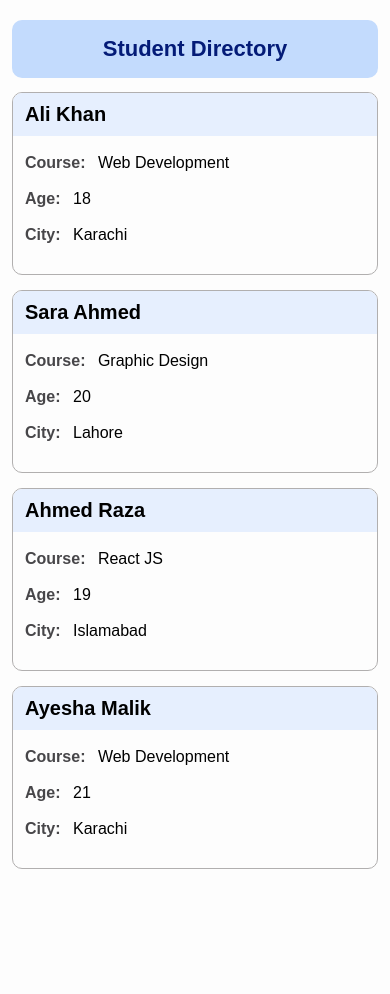
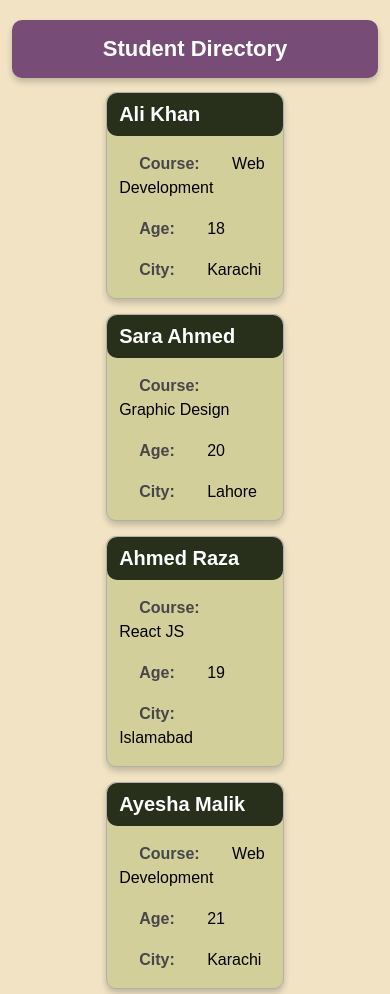
Before and after one commit to amctech106/react-card-assignment, a Preact app: page / in a window 390 px wide. Before the commit the page ends 874 px from the top, so only its background shows below. Built offline with nearby package versions, Linux system fonts and the light colour scheme.

Commit message:
css updated

```diff
--- a/src/index.css
+++ b/src/index.css
@@ -1,17 +1,18 @@
 body{
   margin: 0;
   padding: 5px 35px;
-  background-color: #FDFDFD;
+  background-color: #F1E3C4;
   font-family: Arial, Helvetica, sans-serif;
 }
 .heading{
-  font-size: 60px;
+  font-size: 3.75rem;
   font-weight: bold;
   text-align: center;
-  background-color: #C3DBFD;
+  background-color: #774D78;
+  box-shadow: 0px 4px 6px rgba(0, 0, 0, 0.2);
   padding: 40px ;
   border-radius: 10px;
-  color: #041B77;
+  color: #ffff;
 }
 
 .main{
@@ -24,18 +25,22 @@ justify-content: center;
 
 
 .cards{
-width: 770px;
-height: 300px;
+width: 48%;
+height: 50%;
+background-color: #D2CF9A;
 border: 1px solid #b1afaf;
 border-radius: 10px;
+box-shadow: 0px 4px 6px rgba(0, 0, 0, 0.2);
 
 }
 
 div.names{
-  background-color: #E6EFFE;
+  background-color: #28301C;
+  border-radius: 10px;
+  color: #ffff;
   padding: 10px 0px 30px 50px;
   font-weight: 900;
-  font-size: 40px;
+  font-size: 2.25rem;
   margin-bottom: 20px;
   margin-top: 0px;
 
@@ -43,130 +48,26 @@ div.names{
 
 span.keys{
   font-weight: 600;
-  font-size: xx-large;
+  font-size: 2rem;
   color: #474649;
-  line-height: 20px ;
+  line-height: 25px ;
   margin-top: 0%;
   margin-right: 20px;
   padding: 20px;
 }
 
 p{
-  font-size:xx-large;
-  line-height: 20px;
+  font-size:1.7rem;
+  line-height: 25px;
   margin-top: 0%;
   padding-left: 50px;
 
 }
 
-/* --- آپ کی اصل CSS (بالکل سیم) --- */
-body{
-  margin: 0;
-  padding: 5px 35px;
-  background-color: #FDFDFD;
-  font-family: Arial, Helvetica, sans-serif;
-}
-.heading{
-  font-size: 60px;
-  font-weight: bold;
-  text-align: center;
-  background-color: #C3DBFD;
-  padding: 40px ;
-  border-radius: 10px;
-  color: #041B77;
-}
 
-.main{
-  display: flex;
-  flex-direction: row;
-  flex-wrap: wrap;
-  gap: 30px;
-  justify-content: center;
-}
-
-.cards{
-  width: 770px;
-  height: 300px;
-  border: 1px solid #b1afaf;
-  border-radius: 10px;
-}
-
-div.names{
-  background-color: #E6EFFE;
-  padding: 10px 0px 30px 50px;
-  font-weight: 900;
-  font-size: 40px;
-  margin-bottom: 20px;
-  margin-top: 0px;
-}
-
-span.keys{
-  font-weight: 600;
-  font-size: xx-large;
-  color: #474649;
-  line-height: 20px ;
-  margin-top: 0%;
-  margin-right: 20px;
-  padding: 20px;
-}
-
-p{
-  font-size:xx-large;
-  line-height: 20px;
-  margin-top: 0%;
-  padding-left: 50px;
-}
+/* ریسپانسو چھ سو والی اسکرین کے لیے یا اس سے کم  */
 
 
-/* =========================================
-   RESPONSIVE CSS (Media Queries) یہ سی ایس ایس اے آئی سے لکھوائی ہے ڈیسک ٹاپ والی خود لکھی ہے
-   ========================================= */
-
-/* ٹیبلٹ اور چھوٹی لیپ ٹاپ اسکرینز کے لیے (900px یا اس سے کم) */
-@media (max-width: 900px) {
-  body {
-    padding: 5px 20px;
-  }
-
-  .heading {
-    font-size: 42px;
-    padding: 28px 20px;
-  }
-
-  .main {
-    gap: 20px;
-  }
-
-  .cards {
-    width: 100%;
-    height: auto;
-    padding-bottom: 15px;
-    box-sizing: border-box;
-    overflow: hidden;
-  }
-
-  div.names {
-    font-size: 32px;
-    padding: 15px 20px 20px 30px;
-  }
-
-  span.keys {
-    font-size: x-large;
-    padding: 0;
-    margin-right: 10px;
-    line-height: 1.4;
-  }
-
-  p {
-    font-size: x-large;
-    line-height: 1.5;
-    padding: 0 20px 0 30px;
-    margin-bottom: 12px;
-    word-wrap: break-word;
-  }
-}
-
-/* موبائل اسکرینز کے لیے (600px یا اس سے کم) */
 @media (max-width: 600px) {
   body {
     padding: 5px 12px;
@@ -199,7 +100,8 @@ p{
   }
 }
 
-/* بہت چھوٹی موبائل اسکرینز کے لیے (400px یا اس سے کم) */
+/*چار سو یا اس سے کم والی کے لیے */
+
 @media (max-width: 400px) {
   .heading {
     font-size: 22px;
```
